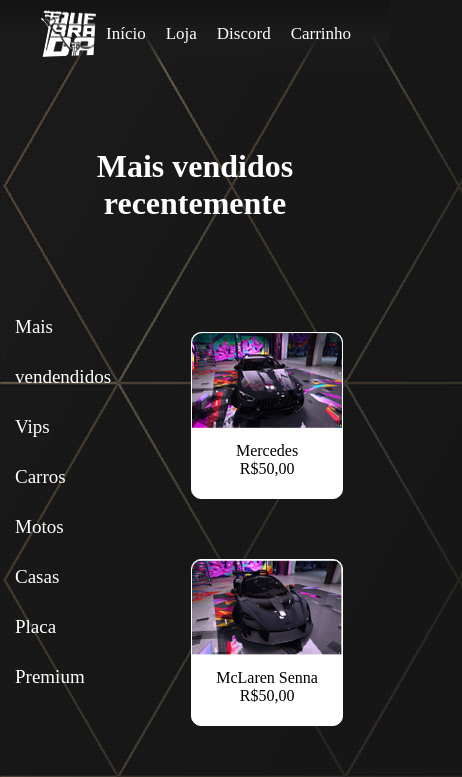
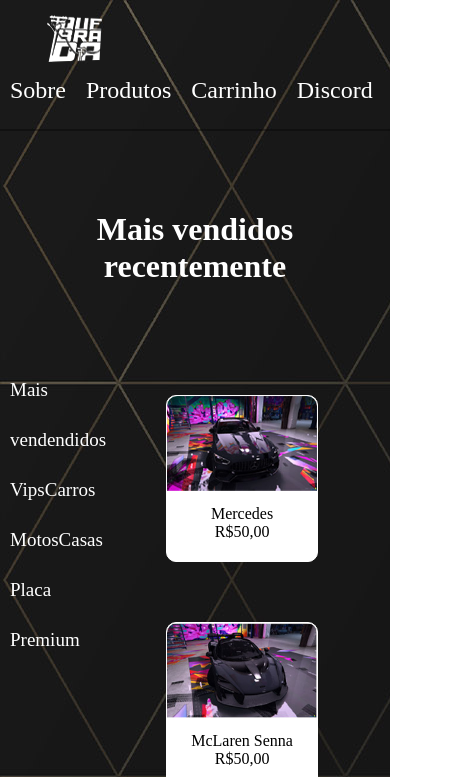
Before and after one commit to Rafael-Garlant/Site-Vip, a plain HTML site: page index.html in a window 390 px wide. Shown: the top 777 px of the page, 462 px wide, since content can reach past the window. Drawn offline with Linux system fonts and the light colour scheme.

Commit message:
Site Responsivo

```diff
--- a/index.html
+++ b/index.html
@@ -11,18 +11,18 @@
 
 </head>
 <body>
-    <header>
-        <div class="primeiro">
+    <header class="menu-bg">
+        <div class="menu">
+            <div class="menu-logo">
+               <img src="images/logo quebrada.png" alt="">
+            </div>
             <nav>
-                <div class="comeco">
-                    <img src="images/logo quebrada.png" alt="Quebrada" class="quebradapng">
-                        <ul class="menu">
-                            <li><a href="#">Início</a></li>
-                            <li><a href="#">Loja</a></li>
-                            <li><a href="#">Discord</a></li>
-                            <li><a href="#">Carrinho</a></li>
+                <ul>
+                    <li><a href="">Sobre</a></li>
+                    <li><a href="">Produtos</a></li>
+                    <li><a href="">Carrinho</a></li>
+                    <li><a href="">Discord</a></li>
                 </ul>
-                </div>
             </nav>
         </div>
     </header>
@@ -42,7 +42,7 @@
                     </ul>
                 </aside>
 
-    <figure>
+    <section>
         <ul class="img_carros">
             <li><img src="images/Mercedes.jpg" alt="Mercedes" class="carros">
                 <p>
@@ -69,20 +69,20 @@
                     R$50,000
                 </p></li>
         </ul>
-    </figure>
+    </section>
         </section>
     </nav>
     <h2>VIPS</h2>
 
-                <ul>
-                    <div id="ranks">
+    <ul class="ranks">
+        <div class="ranks_supeiores">
             <li><img src="images/Bronze.png" alt="Bronze"></li>
             <li><img src="images/prata.png" alt="prata"></li>
                 <li><img src="images/ouro.png" alt="ouro"></li>
+        </div>
             <div class="ranks_inferiores">
                 <li><img src="images/platina.png" alt="platina"></li>
                 <li><img src="images/diamante.png" alt="diamante"></li>
-                        </div>
             </div>
     </ul>
 
--- a/style.css
+++ b/style.css
@@ -8,51 +8,54 @@
 body{
     background-image: url('images/Background.jpg');
 }
+header{
 
-.comeco{
-    display:flex;
-}
-.comeco ul{
-  text-align:end ;
-  align-items: center;
-  font-size: 17px;
+    border-bottom: 2px solid rgba(0, 0, 0, 0.35);
+
 }
 
 .menu{
+  max-width: 960px;
+  margin: auto;
+  padding: 15px 0;
   display: flex;
+  flex-wrap: wrap;
+  justify-content: space-between;
+  align-items: center;
+}
+
+.menu a{
+
+  color: white;
+}
+
+.menu-logo img{
+  padding-left: 46px;
+}
+
+nav ul{
+
+  display: flex;
+  flex-wrap: wrap;
 }
 
 
+header nav a{
 
-.menu li a{
-  text-align:end ;
-
-  padding: 10px 10px;
-
+  font-size: 1.5em;
+  display: block;
+  padding: 10px;
   border-radius: 10px;
 }
-.menu li a:hover{
+header nav a:hover{
+   background-color: gray;
+}
 
-  background-color: #847373;
-  color: rgba(255, 255, 255, 0.907);
+.menu li{
+  justify-content: space-around;
 
-  text-decoration: underline;
+}
 
-  padding-right: 10px;
-  margin-left: 10px;
-}
-.primeiro{
-   background-image: linear-gradient(to bottom, rgb(19, 19, 19), rgb(28, 27, 27), rgba(57, 53, 53, 0));
-}
-.quebradapng{
-  padding: 10px 0px 10px 40px;
-}
-.barra{
-
-
-    width: 100%;
-    height: 15px;
-}
 
 a{
     color: rgb(255, 255, 255);
@@ -60,7 +63,7 @@ a{
 }
 
 ul{
-  list-style: none;
+  list-style: none
 }
 
 /*##############IMAGENS##############*/
@@ -107,32 +110,35 @@ h1{
 }
 
 aside ul{
-
+  display: flex;
+  flex-wrap: wrap;
+  max-width: 150px;
   font-size: 19px;
-
-  padding: 0px 50px 0px 15px;
-  width: 25%;
-
+  margin-right: 30px;
+  padding-left: 10px;
   line-height: 50px;
 }
 
  /*##############RANKS###############*/
 
-
-#ranks{
+.ranks li{
+  margin: 40px;
+  padding-right: 15px;
+  padding-left: 15px;
+}
+.ranks_supeiores{
 
   display: flex;
   justify-content: center;
   flex-wrap: wrap;
+  margin: 40px;
 
 }
 .ranks_inferiores{
   display: flex;
-  padding-bottom: 0px;
-}
-
-#ranks li{
- margin: 40px;
+  flex-wrap:wrap ;
+  justify-content: center;
+  margin: 40px;
 }
 
 
```
Lines whose indentation alone changed are shown as unchanged.
